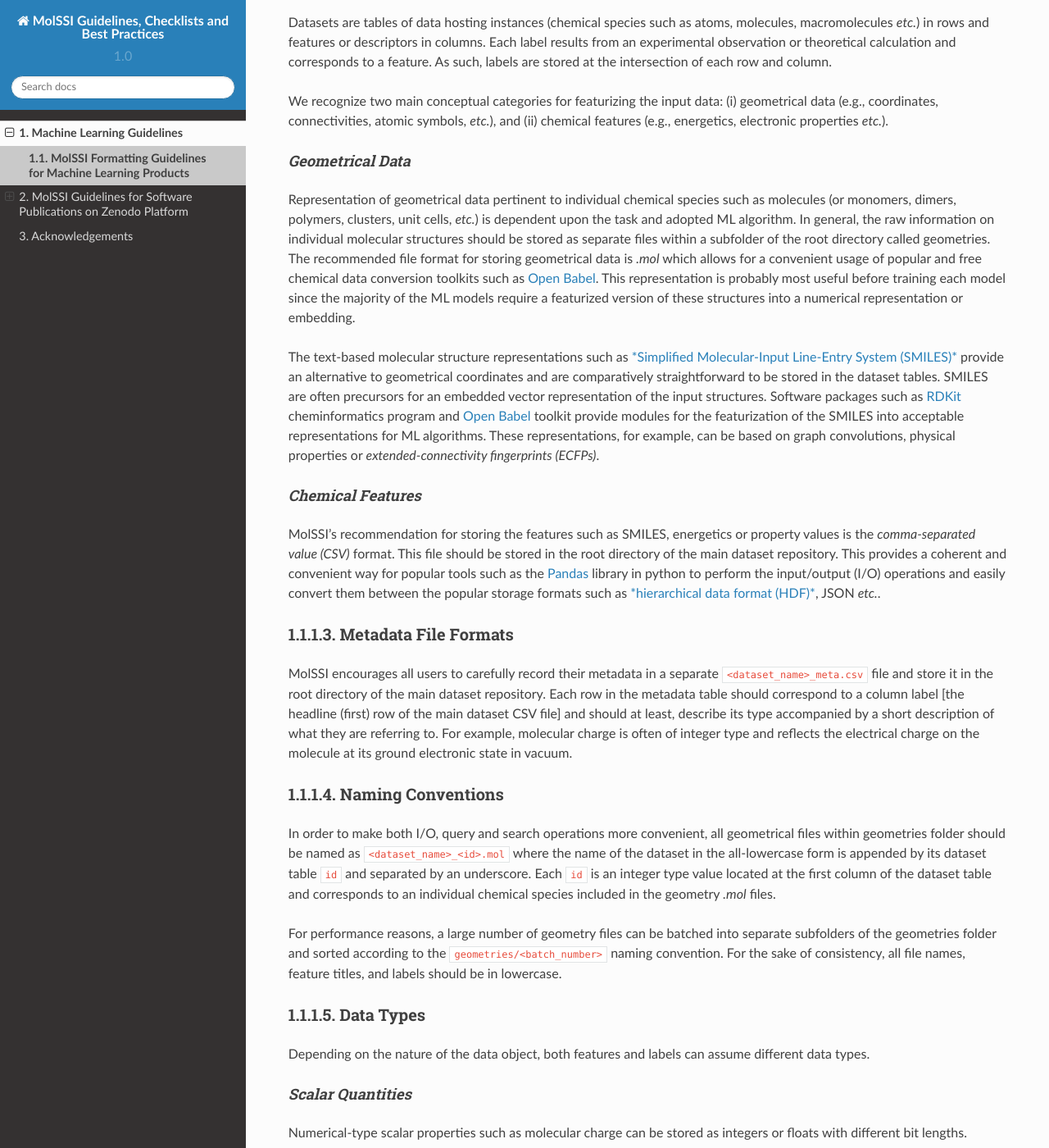
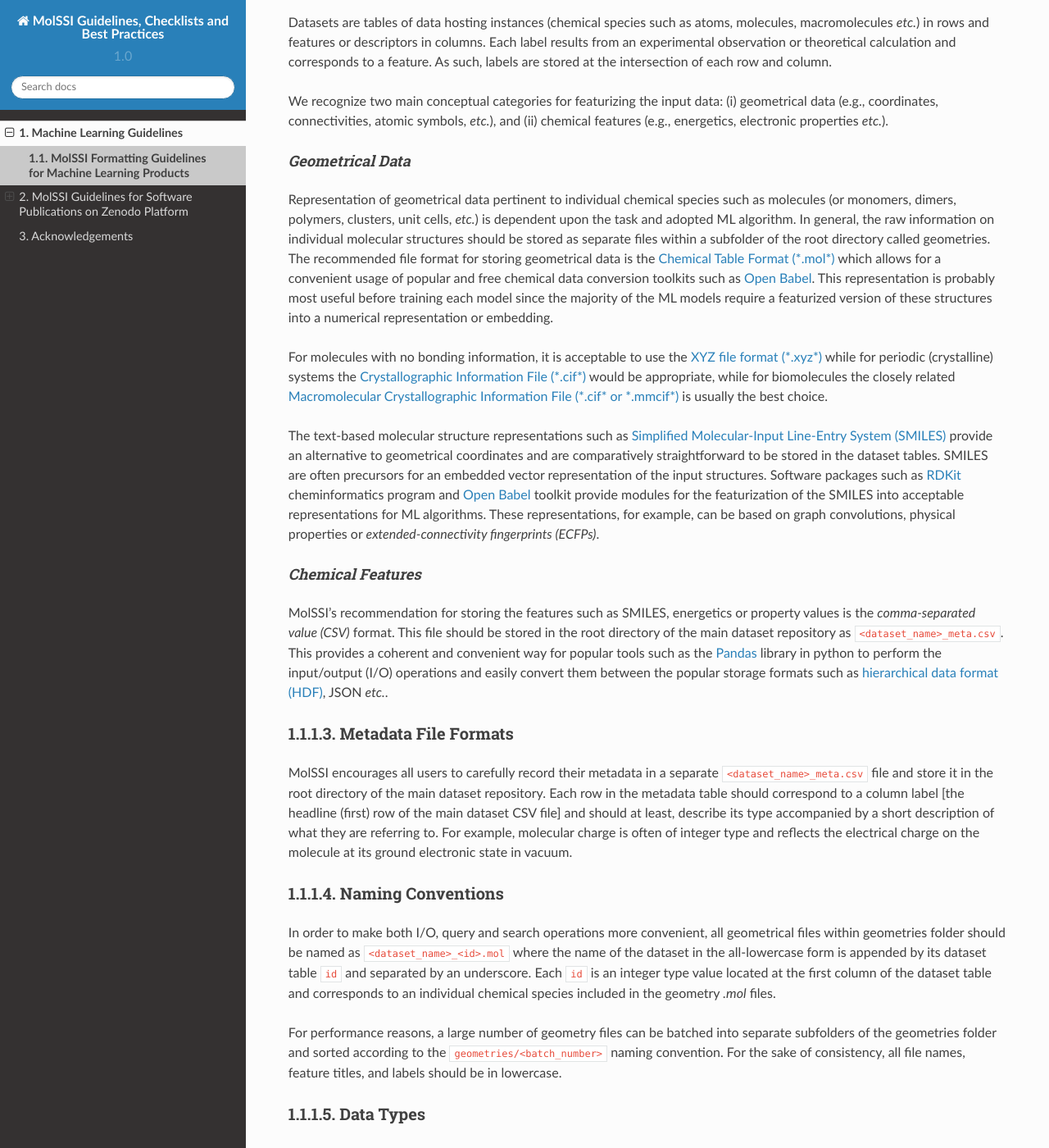
Before and after one commit to paulsaxe/molssi-guidelines, a Sphinx documentation site: the page built from docs/ml/ml_formatting_guidelines.rst, in a window 1280 px wide and 1400 px high, scrolled down 553 px. Shown: the whole window at 82% size. Built offline with Sphinx 7.4.7 and the Read the Docs theme 2.0.0, drawn with Linux system fonts in a browser that asks for light colours.

Commit message:
Added other acceptable file formats and cleaned up some small issues.

```diff
--- a/docs/ml/ml_formatting_guidelines.rst
+++ b/docs/ml/ml_formatting_guidelines.rst
@@ -30,15 +30,22 @@ atomic symbols, *etc.*), and (ii) chemical features (e.g., energetics, electroni
 
 *Geometrical Data*
 ^^^^^^^^^^^^^^^^^^
-Representation of geometrical data pertinent to individual chemical species such as molecules (or monomers, dimers, polymers, clusters,
-unit cells, *etc.*) is dependent upon the task and adopted ML algorithm. In general, the raw information on individual molecular structures
+Representation of geometrical data pertinent to individual chemical species such as molecules (or monomers, dimers, polymers, clusters, unit
+cells, *etc.*) is dependent upon the task and adopted ML algorithm. In general, the raw information on individual molecular structures
 should be stored as separate files within a subfolder of the root directory called geometries. The recommended file format for storing
-geometrical data is *.mol* which allows for a convenient usage of popular and free chemical data conversion toolkits such as
-`Open Babel <http://openbabel.org/wiki/Main_Page>`_. This representation is probably most useful before training each model since
-the majority of the ML models require a featurized version of these structures into a numerical representation or embedding.
+geometrical data is the `Chemical Table Format (*.mol*) <https://en.wikipedia.org/wiki/Chemical_table_file>`_ which allows for a convenient
+usage of popular and free chemical data conversion toolkits such as `Open Babel <http://openbabel.org/wiki/Main_Page>`_. This representation
+is probably most useful before training each model since the majority of the ML models require a featurized version of these structures into
+a numerical representation or embedding.
+
+For molecules with no bonding information, it is acceptable to use the `XYZ file format (*.xyz*)
+<https://en.wikipedia.org/wiki/XYZ_file_format>`_ while for periodic (crystalline) systems the `Crystallographic Information File (*.cif*)
+<https://en.wikipedia.org/wiki/Crystallographic_Information_File>`_ would be appropriate, while for biomolecules the closely related
+`Macromolecular Crystallographic Information File (*.cif* or *.mmcif*) <https://en.wikipedia.org/wiki/Crystallographic_Information_File>`_
+is usually the best choice.
 
 The text-based molecular structure representations such as
-`*Simplified Molecular-Input Line-Entry System (SMILES)* <https://en.wikipedia.org/wiki/Simplified_molecular-input_line-entry_system>`_
+`Simplified Molecular-Input Line-Entry System (SMILES) <https://en.wikipedia.org/wiki/Simplified_molecular-input_line-entry_system>`_
 provide an alternative to geometrical coordinates and are comparatively straightforward to be stored in the dataset tables.
 SMILES are often precursors for an embedded vector representation of the input structures. Software packages such as
 `RDKit <https://www.rdkit.org/>`_ cheminformatics program and `Open Babel <http://openbabel.org/wiki/Main_Page>`_ toolkit provide
@@ -48,10 +55,10 @@ can be based on graph convolutions, physical properties or *extended-connectivit
 *Chemical Features*
 ^^^^^^^^^^^^^^^^^^^
 MolSSI's recommendation for storing the features such as SMILES, energetics or property values is the *comma-separated value (CSV)*
-format. This file should be stored in the root directory of the main dataset repository. This provides a coherent and convenient
-way for popular tools such as the `Pandas <https://pandas.pydata.org/>`_ library in python to perform the input/output (I/O)
-operations and easily convert them between the popular storage formats such as
-`*hierarchical data format (HDF)* <https://www.hdfgroup.org/>`_, JSON *etc.*.
+format. This file should be stored in the root directory of the main dataset repository as ``<dataset_name>_meta.csv``. This provides a
+coherent and convenient way for popular tools such as the `Pandas <https://pandas.pydata.org/>`_ library in python to perform the
+input/output (I/O) operations and easily convert them between the popular storage formats such as `hierarchical data format (HDF)
+<https://www.hdfgroup.org/>`_, JSON *etc.*.
 
 Metadata File Formats
 ---------------------
@@ -62,7 +69,7 @@ description of what they are referring to. For example, molecular charge is ofte
 charge on the molecule at its ground electronic state in vacuum.
 
 Naming Conventions
------------------
+------------------
 In order to make both I/O, query and search operations more convenient, all geometrical files within geometries folder should
 be named as ``<dataset_name>_<id>.mol`` where the name of the dataset in the all-lowercase form is appended by its dataset table
 ``id`` and separated by an underscore. Each ``id`` is an integer type value located at the first column of the dataset table and
```
